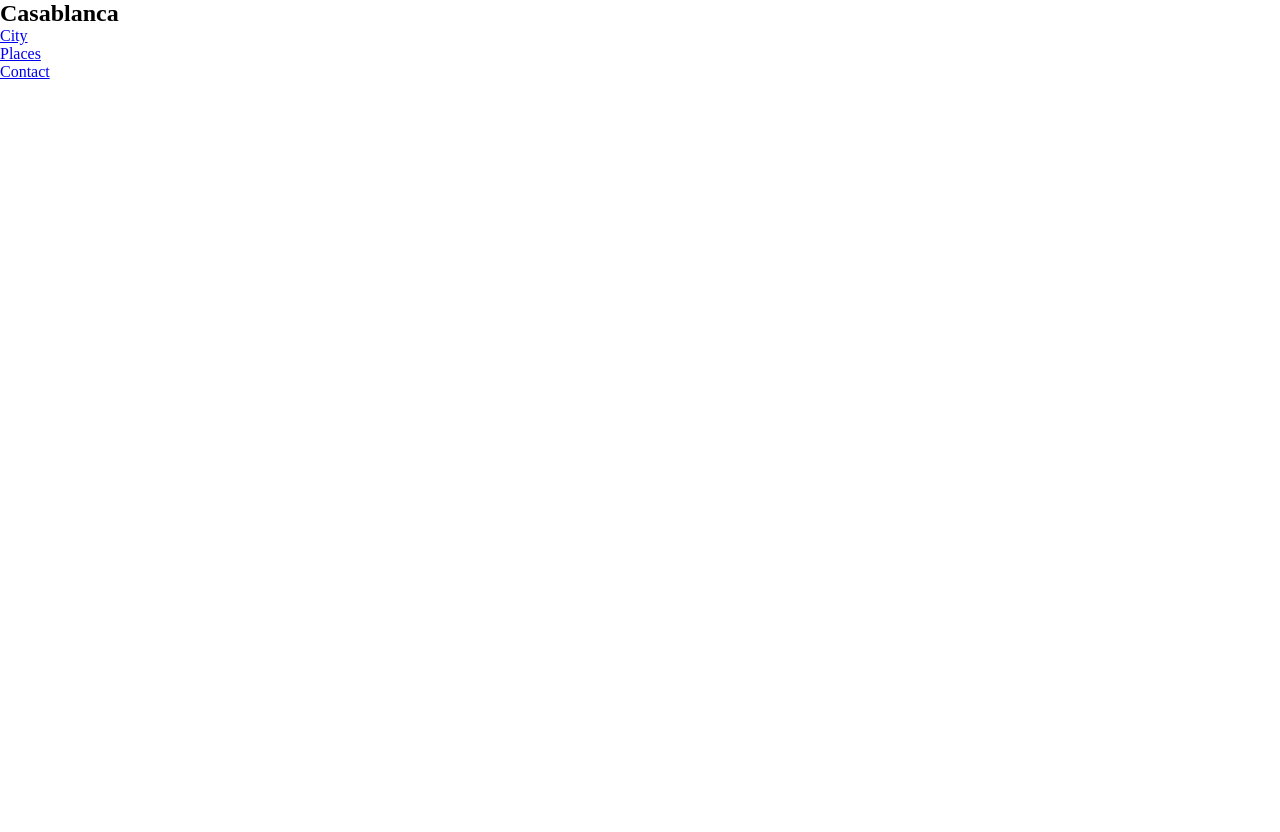
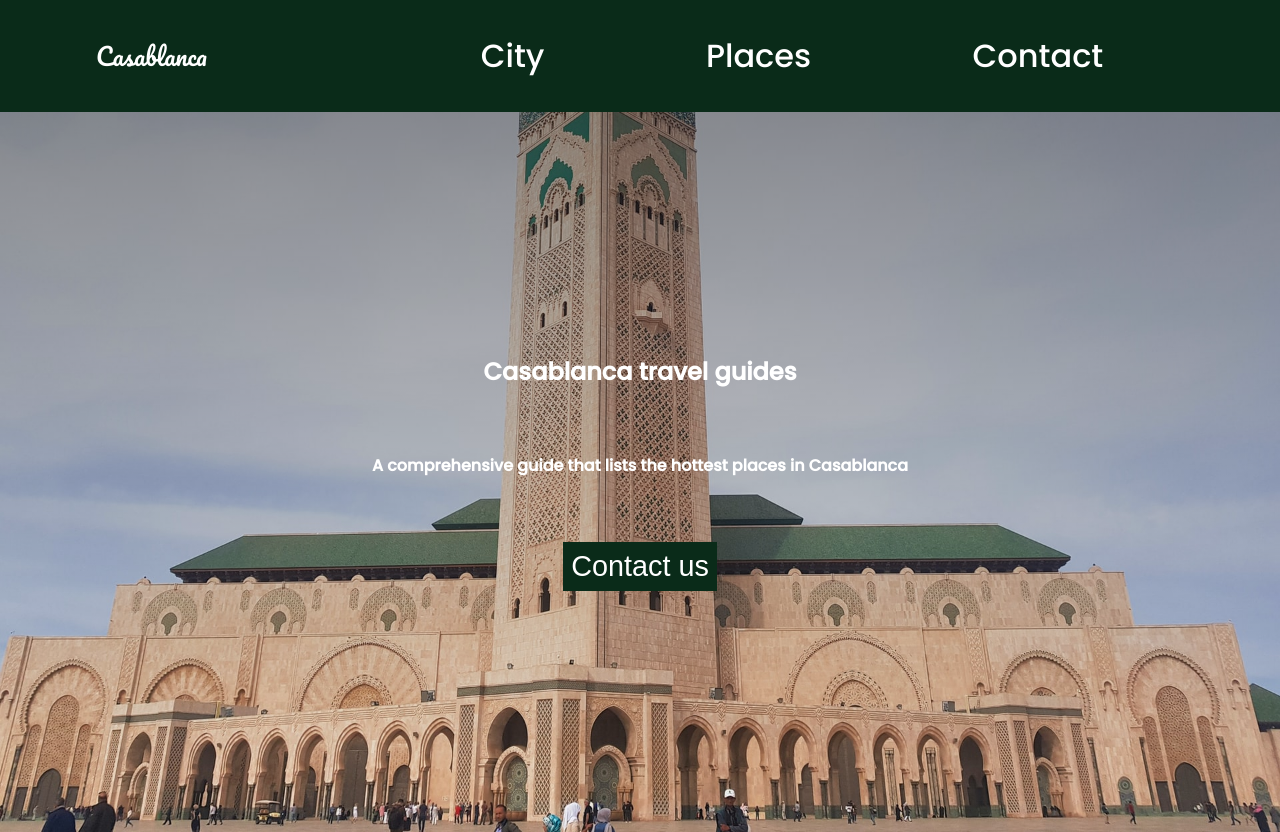
Before and after one commit to Oumaima-Houtat/Casablanca, a plain HTML site: page index.html in a window 1280 px wide. Before the commit the page ends 800 px from the top, so only its background shows below. Drawn offline with Linux system fonts and the light colour scheme.

Commit message:
added a image

```diff
--- a/index.html
+++ b/index.html
@@ -4,11 +4,17 @@
     <meta charset="UTF-8">
     <meta http-equiv="X-UA-Compatible" content="IE=edge">
     <meta name="viewport" content="width=device-width, initial-scale=1.0">
+    <link rel="preconnect" href="https://fonts.googleapis.com">
+<link rel="preconnect" href="https://fonts.gstatic.com" crossorigin>
+<link href="https://fonts.googleapis.com/css2?family=Poppins:wght@500&display=swap" rel="stylesheet">
+<link rel="preconnect" href="https://fonts.googleapis.com">
+<link rel="preconnect" href="https://fonts.gstatic.com" crossorigin>
+<link href="https://fonts.googleapis.com/css2?family=Pacifico&family=Poppins:wght@500&display=swap" rel="stylesheet">
     <link rel="stylesheet" href="style.css">
     <title>Casablanca / Meilleure ville au monde</title>
 </head>
 <body>
-    <header class="main head">
+    <header class="main-head">
         <nav>
             <h1 id="logo">Casablanca</h1>
             <ul>
@@ -18,8 +24,13 @@
             </ul>
 
         </nav>
+    </header>
+    <section class="hero">
+        <h2>Casablanca travel guides</h2>
+        <h4>A comprehensive guide that lists the hottest places in Casablanca</h4>
+        <button>Contact us</button>
 
-    </header>
+    </section>
 
 
 </body>
--- a/style.css
+++ b/style.css
@@ -7,3 +7,74 @@
 html {
   font-size: 62,5%;
 }
+h1 {
+  font-size: 2,6rem;
+}
+h2 {
+  font-size: 4,8rem;
+}
+h3 {
+  font-size: 3rem;
+  font-size: normal;
+}
+h4 , h5 {
+  font-size: 2,8rem;
+}
+li {
+  font-size: 2rem;
+}
+a {
+  color: #ffffff;
+  text-decoration: none;
+}
+body {
+  font-family: 'Poppins', sans-serif;
+}
+
+.main-head {
+  background: #0a2b19;
+  color: #ffffff;
+}
+nav {
+  min-height: 10vh;
+  display: flex;
+  align-items: center;
+  width: 90%;
+  margin: auto;
+  padding: 2rem;
+}
+nav ul {
+  display: flex;
+  flex: 1 1 40rem;
+  justify-content: space-around;
+  align-items: center;
+  list-style: none;
+}
+#logo {
+  flex: 2 1rem;
+  font-family: 'Pacifico', cursive;
+  font-weight: normal;
+}
+
+.hero {
+  min-height: 90vh;
+  background: linear-gradient(rgb(0 ,0 ,0 ,0.4), transparent), url(images/hamza-bouchikhi-18fvXEV1R_A-unsplash.jpg);
+  background-size: cover;
+  background-position: bottom;
+  color: #ffffff;
+  display: flex;
+  flex-direction: column;
+  justify-content: center;
+  align-items: center;
+}
+.hero h4 {
+  padding: 4rem;
+}
+button {
+  padding: 8px;
+  background: #0a2b19;
+  color: #ffffff;
+  font-size: 1.8rem;
+  cursor: pointer;
+  border: none;
+}
```
Also changed, not shown: images/hamza-bouchikhi-18fvXEV1R_A-unsplash.jpg (added).
